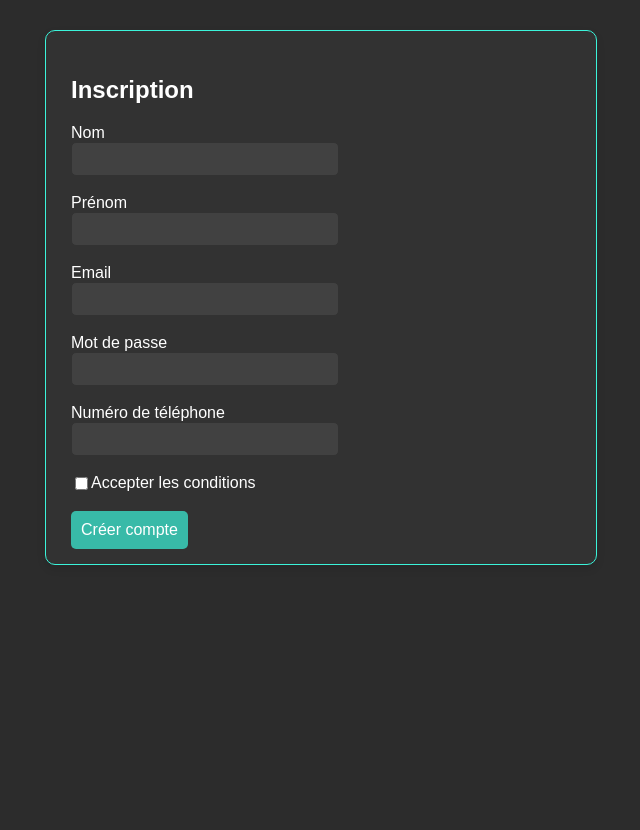
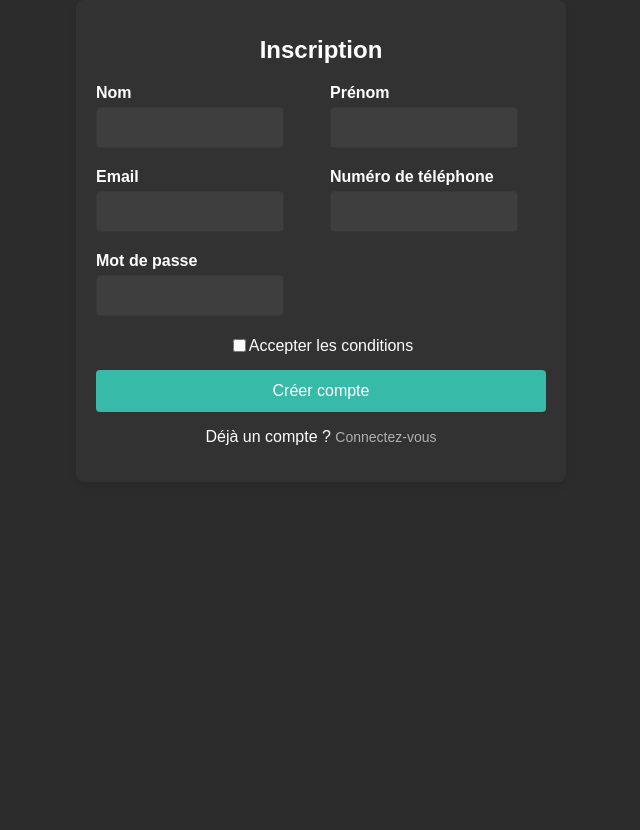
Before and after one commit to John-Rep/AstroLogement, a Symfony app: template AstroLogement/templates/registration/register.html.twig in a window 1280 px wide. Shown: the part 120-950 px from the top of the page, without its empty margins (319-959 px from the left). After the commit the page ends 565 px from the top, so only its background shows below. Run offline with Twig, Linux system fonts and the light colour scheme; the template is opened without the code that fills it, so the values that code supplies are empty; form fields are guessed from the names that the template uses; some libraries are stand-ins or nearby versions; some web fonts are replaced.

Commit message:
Register Form Complete

```diff
--- a/AstroLogement/public/css/register.css
+++ b/AstroLogement/public/css/register.css
@@ -1,83 +1,119 @@
-.registration-container {
-    min-height: 100vh;
+/* Style global pour la page d'inscription */
+main {
+    font-family: Arial, sans-serif;
+    background-color: #2C2C2C; /* Fond clair */
+    margin: 0;
     display: flex;
     justify-content: center;
-    align-items: flex-start;
-    padding-top: 30px;
+    align-items: center;
 }
 
-.registration-box {
-    max-width: 500px;
+/* Conteneur du formulaire */
+.registration-container {
+    display: flex;
+    justify-content: center;
+    align-items: center;
     width: 100%;
-    background-color: rgba(56, 56, 56, 0.5);
-    padding: 25px;
-    padding-bottom: 15px;
-    padding-top: 25px;
-    border-radius: 10px;
-    box-shadow: 0 4px 8px rgba(0, 0, 0, 0.1);
-    border: 1px solid #3BF4DA;
-    color: #ffffff;
-    flex-direction: column;
-    justify-content: space-between;
 }
 
-.registration-text-primary {
-    font-size: 24px;
-    font-weight: bold;
-    color: #ffffff;
+/* Conteneur de la box du formulaire */
+form.registration-form {
+    background-color: rgba(56, 56, 56, 0.5);  /* Couleur de fond mise à jour */
+    padding: 20px;
+    border-radius: 8px;
+    box-shadow: 0 4px 6px rgba(0, 0, 0, 0.1);
+    width: 100%;
+    max-width: 450px;
 }
 
-.registration-form-control {
-    width: 100%;
-    padding: 10px;
-    border: 1px solid rgba(50, 50, 50);
-    border-radius: 5px;
-    background-color: rgba(80, 80, 80, 0.5);
+/* Titre du formulaire */
+h1.registration-title {
+    text-align: center;
+    font-size: 24px;
+    margin-bottom: 20px;
     color: white;
 }
 
+/* Labels pour les champs de formulaire */
+label.registration-label {
+    display: block;
+    font-weight: bold;
+    margin-bottom: 5px;
+    color: white;
+}
+
+/* Style des champs de formulaire */
+input.registration-input {
+    width: 75%;
+    padding: 12px;
+    margin-bottom: 10px;
+    border-radius: 4px;
+    background-color: rgba(65, 65, 65, 0.8);
+    border: 1px solid rgba(56, 56, 56);
+    color: white;
+}
+
+/* Focus sur les champs */
+input.registration-input:focus {
+    border-color: #3BF4DA;
+    outline: none;
+}
+
+/* Disposition des champs deux par deux */
+.registration-form-row {
+    display: flex;
+    justify-content: space-between;
+    margin-bottom: 10px;
+}
+
+/* Espacement entre les champs */
+.registration-form-row div {
+    width: 48%;
+}
+
+/* Bouton de soumission */
+button.registration-btn {
+    width: 100%;
+    padding: 12px;
+    background-color: rgba(59, 244, 218, 0.7);
+    color: #fff;
+    border: none;
+    border-radius: 4px;
+    font-size: 16px;
+    cursor: pointer;
+}
+
+button.registration-btn:hover {
+    background-color: rgba(59, 244, 218, 0.9);
+}
+
+/* Case à cocher */
 .registration-form-check {
     display: flex;
     align-items: center;
+    justify-content: center;
+    margin-bottom: 15px;
 }
 
 .registration-form-check-input {
     margin-right: 10px;
 }
 
-.registration-btn-primary {
-    background-color: rgba(59, 244, 218, 0.7);
-    border: none;
-    padding: 10px;
-    border-radius: 5px;
-    color: white;
-    font-size: 16px;
-    cursor: pointer;
-    transition: background 0.3s;
-    margin-top: auto;
-    align-items: center;
+/* Lien pour se connecter */
+.registration-login {
+    text-align: center;
+    margin-top: 15px;
 }
 
-.registration-btn-primary:hover {
-    background-color: rgba(59, 244, 218, 0.9);
-}
-
-.registration-mb-3 {
-    margin-bottom: 15px;
-}
-
-
-.registration-input-smaller {
-    max-width: 250px;
-    width: 100%;
-    margin: 0 auto;
-    padding: 8px;
+.registration-login a {
+    color: #b0b0b0; /* Gris */
+    text-decoration: none;
     font-size: 14px;
 }
 
-
-.registration-label {
-    font-size: 14px;
-    margin-bottom: 5px;
-    display: block;
+.registration-login a:visited,
+.registration-login a:hover,
+.registration-login a:active {
+    color: #b0b0b0; /* Toujours gris */
+    text-decoration: underline;
 }
--- a/AstroLogement/templates/registration/register.html.twig
+++ b/AstroLogement/templates/registration/register.html.twig
@@ -7,50 +7,53 @@
 {% endblock %}
 
 {% block body %}
-<div class="registration-container d-flex justify-content-center align-items-center min-vh-100">
-    <div class="registration-box">
-        <div class="text-center mb-3">
-            <h2 class="registration-text-primary">Inscription</h2>
+<div class="registration-container">
+    <form method="post" class="registration-form">
+        <h1 class="registration-title">Inscription</h1>
+
+        {{ form_errors(registrationForm) }}
+
+        <div class="registration-form-row">
+            <div>
+                {{ form_label(registrationForm.nom, 'Nom', {'label_attr': {'class': 'registration-label'}}) }}
+                {{ form_widget(registrationForm.nom, {'attr': {'class': 'registration-input'}}) }}
+            </div>
+            <div>
+                {{ form_label(registrationForm.prenom, 'Prénom', {'label_attr': {'class': 'registration-label'}}) }}
+                {{ form_widget(registrationForm.prenom, {'attr': {'class': 'registration-input'}}) }}
+            </div>
         </div>
-        {{ form_errors(registrationForm) }}
-        {{ form_start(registrationForm, {'attr': {'class': 'needs-validation', 'novalidate': 'novalidate'}}) }}
-            <div class="registration-mb-2 text-center">
-                {{ form_label(registrationForm.nom) }}
-                </br>
-                {{ form_widget(registrationForm.nom, {'attr': {'class': 'registration-form-control registration-input-smaller'}}) }}
+
+        <div class="registration-form-row">
+            <div>
+                {{ form_label(registrationForm.email, 'Email', {'label_attr': {'class': 'registration-label'}}) }}
+                {{ form_widget(registrationForm.email, {'attr': {'class': 'registration-input'}}) }}
             </div>
-            </br>
-            <div class="registration-mb-2 text-center">
-                {{ form_label(registrationForm.prenom, 'Prénom') }}
-                </br>
-                {{ form_widget(registrationForm.prenom, {'attr': {'class': 'registration-form-control registration-input-smaller'}}) }}
+            <div>
+                {{ form_label(registrationForm.numero, 'Numéro de téléphone', {'label_attr': {'class': 'registration-label'}}) }}
+                {{ form_widget(registrationForm.numero, {'attr': {'class': 'registration-input'}}) }}
             </div>
-            </br>
-            <div class="registration-mb-2 text-center">
-                {{ form_label(registrationForm.email) }}
-                </br>
-                {{ form_widget(registrationForm.email, {'attr': {'class': 'registration-form-control registration-input-smaller'}}) }}
+        </div>
+
+        <div class="registration-form-row">
+            <div>
+                {{ form_label(registrationForm.plainPassword, 'Mot de passe', {'label_attr': {'class': 'registration-label'}}) }}
+                {{ form_widget(registrationForm.plainPassword, {'attr': {'class': 'registration-input'}}) }}
             </div>
-            </br>
-            <div class="registration-mb-2 text-center">
-                {{ form_label(registrationForm.plainPassword, 'Mot de passe') }}
-                </br>
-                {{ form_widget(registrationForm.plainPassword, {'attr': {'class': 'registration-form-control registration-input-smaller'}}) }}
-            </div>
-            </br>
-            <div class="registration-mb-2 text-center">
-                {{ form_label(registrationForm.numero, 'Numéro de téléphone') }}
-                </br>
-                {{ form_widget(registrationForm.numero, {'attr': {'class': 'registration-form-control registration-input-smaller'}}) }}
-            </div>
-            </br>
-            <div class="registration-form-check registration-mb-2 text-center">
-                {{ form_widget(registrationForm.agreeTerms, {'attr': {'class': 'registration-form-check-input'}}) }}
-                {{ form_label(registrationForm.agreeTerms, 'Accepter les conditions', {'attr': {'class': 'registration-form-check-label'}}) }}
-            </div>
-            </br>
-            <button type="submit" class="registration-btn registration-btn-primary">Créer compte</button>
-        {{ form_end(registrationForm) }}
-    </div>
+        </div>
+
+        <div class="registration-form-check">
+            {{ form_widget(registrationForm.agreeTerms, {'attr': {'class': 'registration-form-check-input'}}) }}
+            {{ form_label(registrationForm.agreeTerms, 'Accepter les conditions', {'label_attr': {'class': 'registration-form-check-label'}}) }}
+        </div>
+
+        <button type="submit" class="registration-btn">Créer compte</button>
+
+        <div class="registration-login">
+            <p>Déjà un compte ? <a href="{{ path('app_login') }}">Connectez-vous</a></p>
+        </div>
+
+        {{ form_rest(registrationForm) }}
+    </form>
 </div>
 {% endblock %}
```
